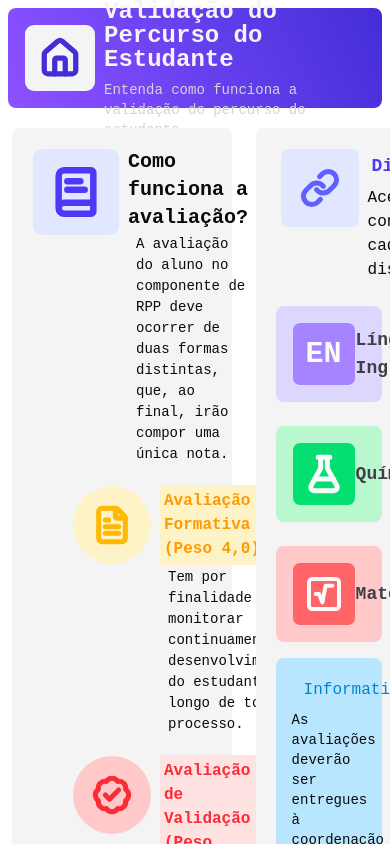
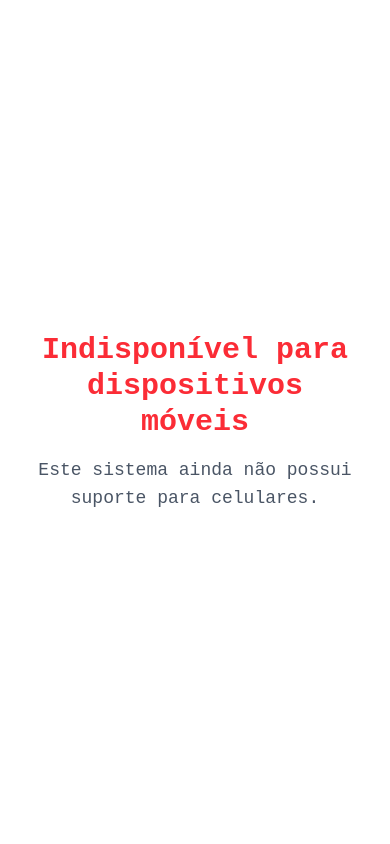
Before and after one commit to JoaoFer-Neto/connectobdulia, a React (Vite) app: page / in a window 390 px wide. Shown: the top 844 px of the page. Built offline with nearby package versions, Linux system fonts and the light colour scheme.

Commit message:
teste de responsividade

```diff
--- a/src/App.tsx
+++ b/src/App.tsx
@@ -16,7 +16,19 @@ import { Button } from "@/components/ui/button";
 export function App() {
 	return (
 		<>
-			<div className="p-4 h-25 bg-linear-65 from-violet-500 to-indigo-700 m-2 rounded-md flex items-center gap-2">
+			<div className="flex md:hidden items-center justify-center h-screen px-6">
+				<div className="text-center">
+					<h1 className="text-3xl font-bold text-red-500 mb-4">
+						Indisponível para dispositivos móveis
+					</h1>
+
+					<p className="text-gray-600 text-lg">
+						Este sistema ainda não possui suporte para celulares.
+					</p>
+				</div>
+			</div>
+
+			<div className="p-4 h-25 bg-linear-65 from-violet-500 to-indigo-700 m-2 rounded-md items-center gap-2 hidden md:flex">
 				<Button className="rounded-lg bg-zinc-100 p-3 center h-full w-18 text-lg">
 					<House strokeWidth={3} className="size-full text-indigo-700" />
 				</Button>
```
